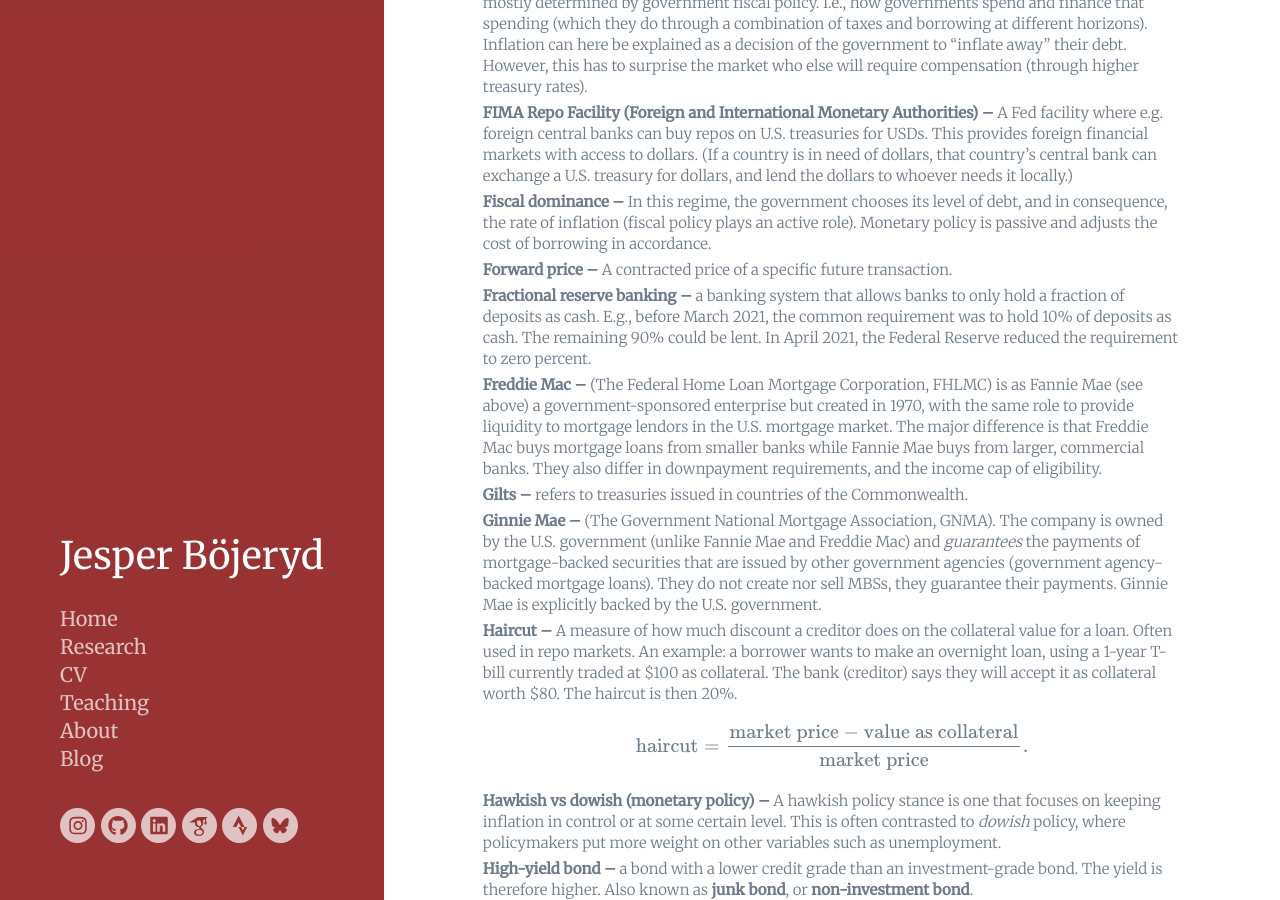
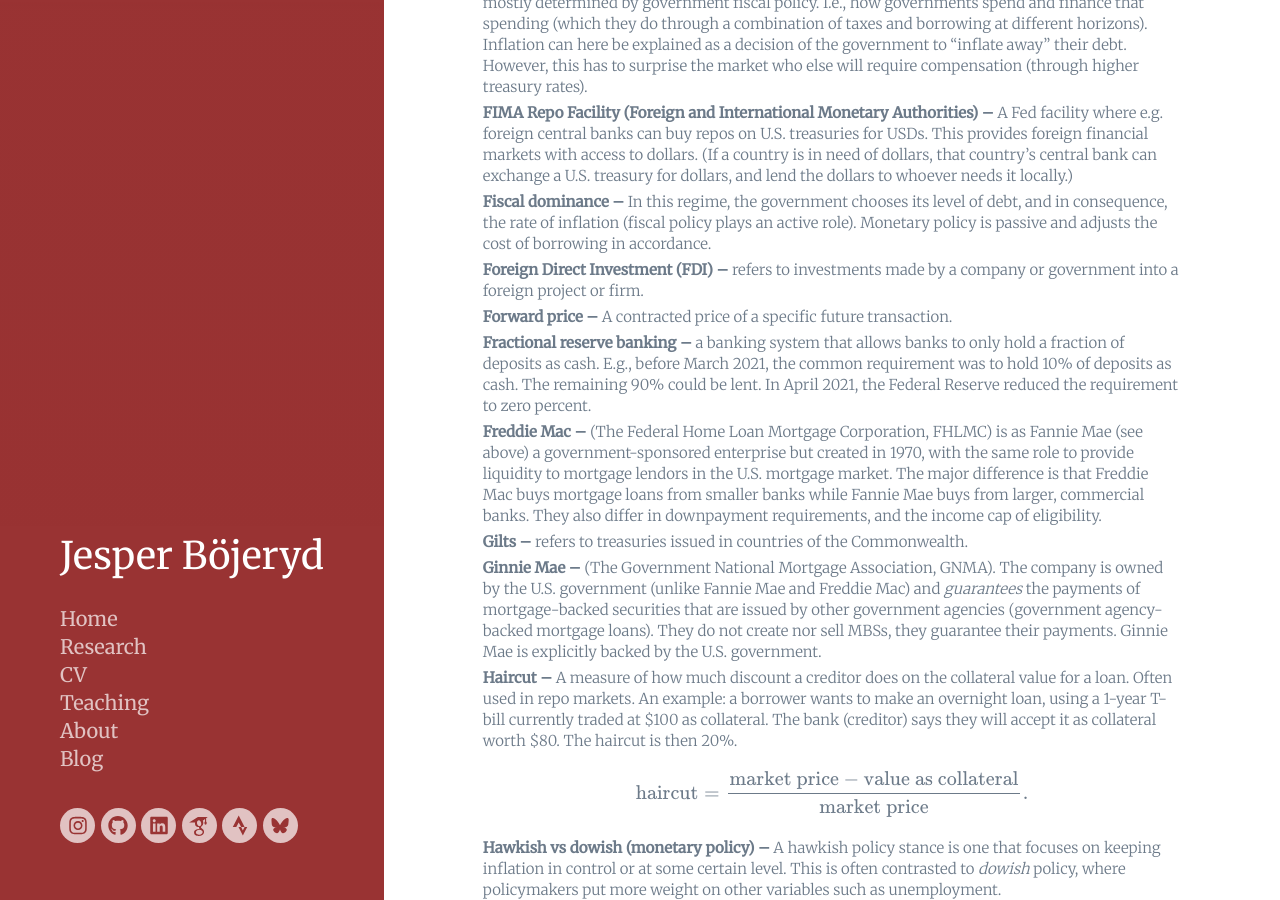
Before and after one commit to bojeryd91/bojeryd91.github.io, a Jekyll site: the page built from _posts/2020-08-13-macro-finance-glossary.md, in a window 1280 px wide and 900 px high, scrolled down 2380 px. Built offline with Jekyll 4.4.1, drawn with Linux system fonts in a browser that asks for light colours; nearby versions of some CDN libraries; some web fonts are replaced.

Commit message:
Add definition for Foreign Direct Investment (FDI)
Added definition for Foreign Direct Investment (FDI) to glossary.

```diff
--- a/_posts/2020-08-13-macro-finance-glossary.md
+++ b/_posts/2020-08-13-macro-finance-glossary.md
@@ -109,6 +109,9 @@ Reference: Bernanke, Gertler, and Gilchrist (1996).
 **FIMA Repo Facility (Foreign and International Monetary Authorities) --** A Fed facility where e.g. foreign central banks can buy repos on U.S. treasuries for USDs. This provides foreign financial markets with access to dollars. (If a country is in need of dollars, that country's central bank can exchange a U.S. treasury for dollars, and lend the dollars to whoever needs it locally.)
 
 **Fiscal dominance --** In this regime, the government chooses its level of debt, and in consequence, the rate of inflation (fiscal policy plays an active role). Monetary policy is passive and adjusts the cost of borrowing in accordance.
+
+
+**Foreign Direct Investment (FDI) --** refers to investments made by a company or government into a foreign project or firm.
 
 
 **Forward price --** A contracted price of a specific future transaction.
```
